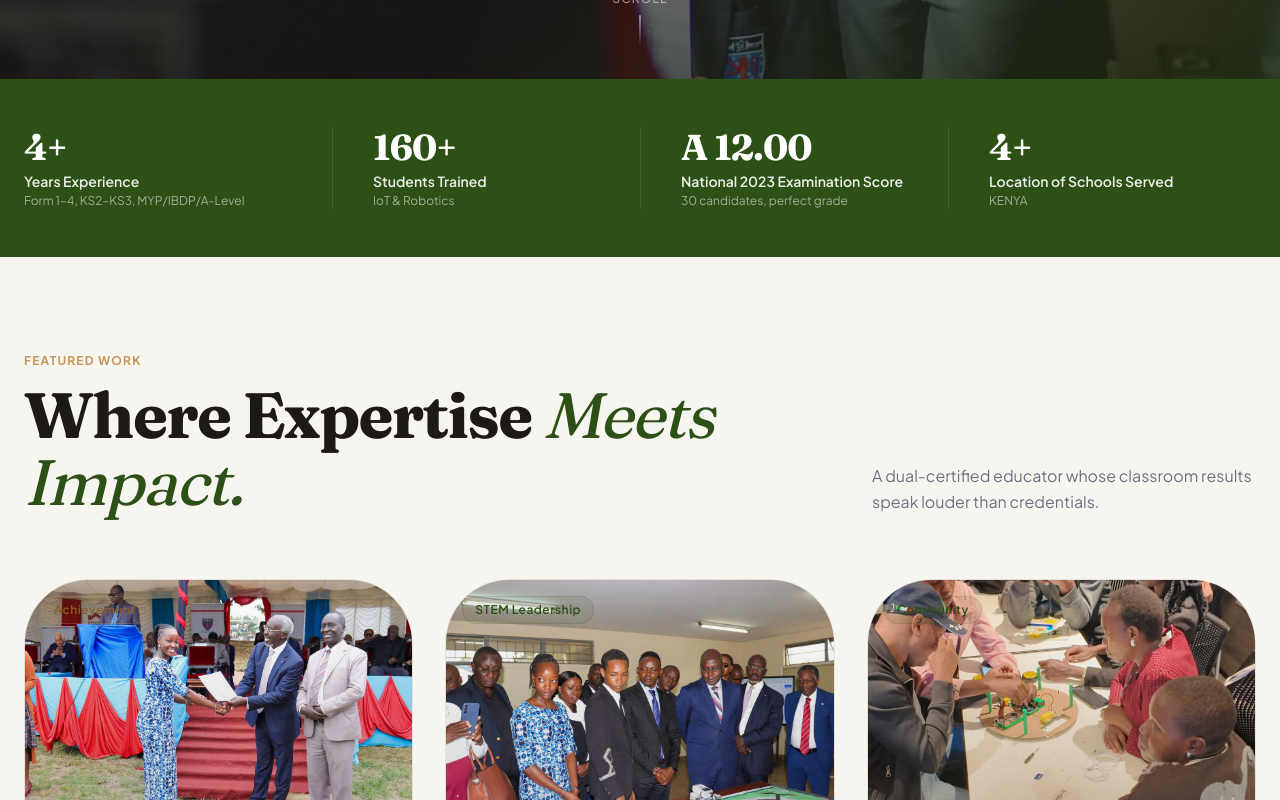
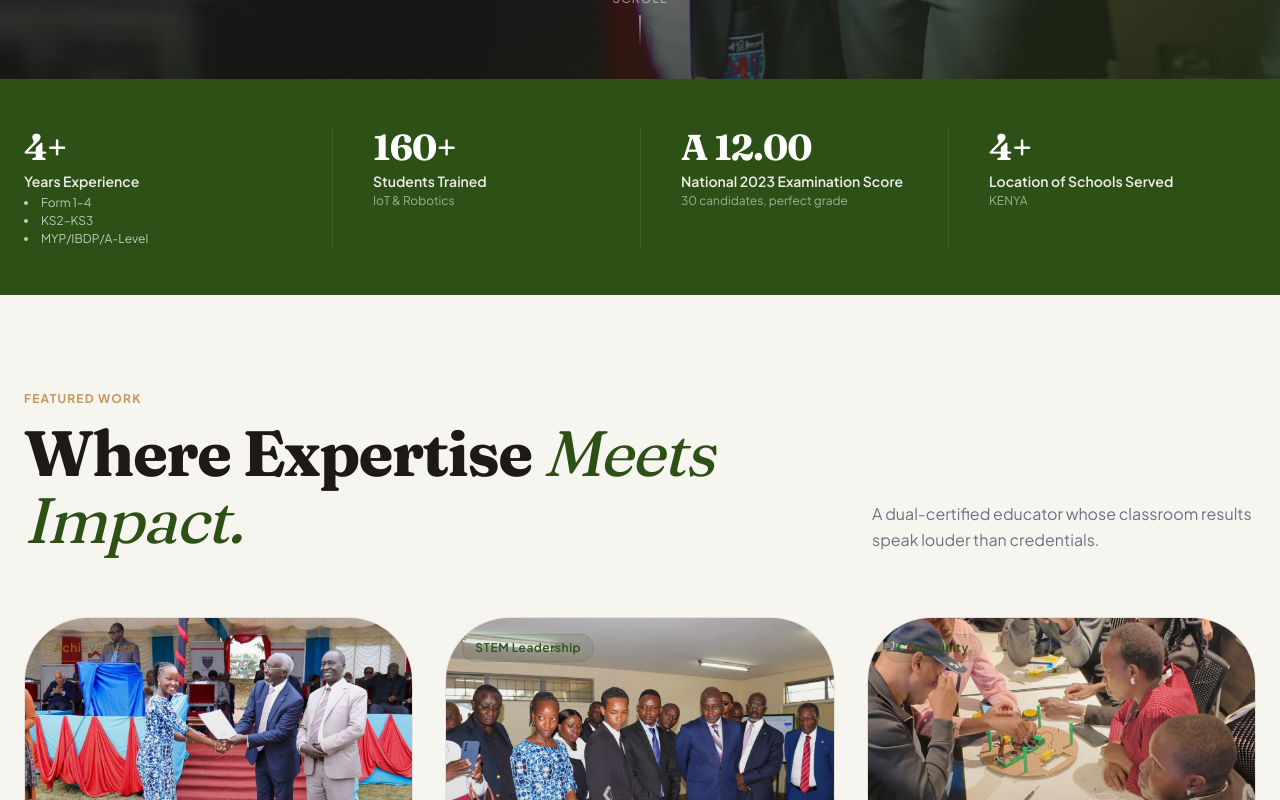
Before and after one commit to eli-were/stellahportfolio, a Next.js app: page / in a window 1280 px wide. Shown: the part 800-1600 px from the top of the page. Built offline with nearby package versions, Linux system fonts and the light colour scheme.

Commit message:
feat: add StatsBar component to display professional experience and key metrics

```diff
--- a/src/app/components/StatsBar.tsx
+++ b/src/app/components/StatsBar.tsx
@@ -1,7 +1,17 @@
 import React from 'react';
 
-const stats = [
-  { value: '4+', label: 'Years Experience', sub: 'Form 1–4, KS2–KS3, MYP/IBDP/A-Level' },
+interface StatItem {
+  value: string;
+  label: string;
+  sub: string | string[];
+}
+
+const stats: StatItem[] = [
+  {
+    value: '4+',
+    label: 'Years Experience',
+    sub: ['Form 1–4', 'KS2–KS3', 'MYP/IBDP/A-Level'],
+  },
   { value: '160+', label: 'Students Trained', sub: 'IoT & Robotics' },
   { value: 'A 12.00', label: 'National  2023 Examination Score', sub: '30 candidates, perfect grade' },
   { value: '4+', label: 'Location of Schools Served', sub: 'KENYA' },
@@ -15,7 +25,7 @@ export default function StatsBar() {
     >
       <div className="max-w-7xl mx-auto">
         <div className="grid grid-cols-2 md:grid-cols-4 gap-8 md:gap-0 md:divide-x divide-white/10">
-          {stats?.map((stat, i) => (
+          {stats?.map((stat) => (
             <div
               key={stat?.label}
               className="text-center md:text-left md:px-10 first:pl-0"
@@ -24,7 +34,15 @@ export default function StatsBar() {
                 {stat?.value}
               </div>
               <div className="text-sm font-semibold text-white/90 mb-0.5">{stat?.label}</div>
-              <div className="text-xs text-white/55">{stat?.sub}</div>
+              {Array.isArray(stat?.sub) ? (
+                <ul className="text-xs text-white/70 list-disc list-inside space-y-0.5 mt-1 text-left inline-block md:block">
+                  {stat.sub.map((item, idx) => (
+                    <li key={idx}>{item}</li>
+                  ))}
+                </ul>
+              ) : (
+                <div className="text-xs text-white/55">{stat?.sub}</div>
+              )}
             </div>
           ))}
         </div>
```
